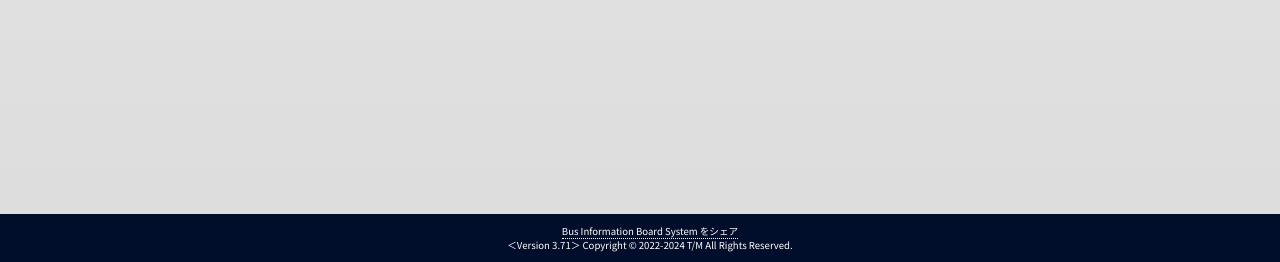
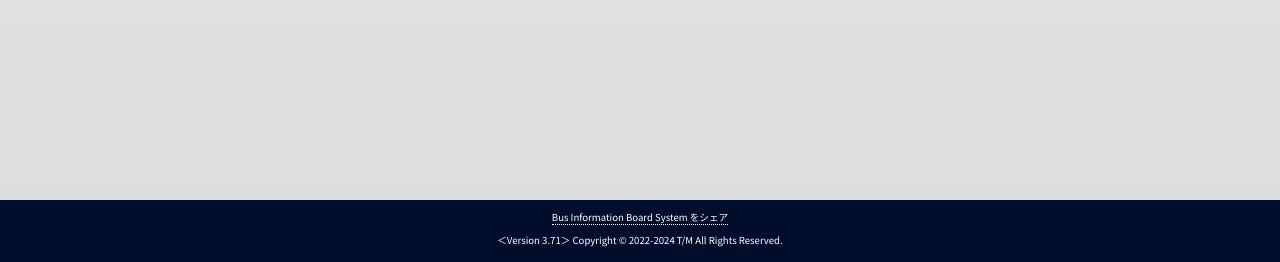
Before and after one commit to mascat-anon/mascat-anon.github.io, a PHP site: page /KBS/index.html in a window 1280 px wide. Shown: the part 2338-2600 px from the top of the page. Run offline with PHP 8.4, Linux system fonts and the light colour scheme.

Commit message:
Update style.css

```diff
--- a/KBS/toppg/style.css
+++ b/KBS/toppg/style.css
@@ -239,17 +239,14 @@ padding: 80px 40px 20px 20px;
   bottom: 0;
   width: 100%;
   font-size: 0.6rem;
-  padding: 10px;
+  padding-bottom:5px;
   color: #fff;
   text-align: center;
   background-color: #000d2b;
 
 }
 
-.footer p {
-  margin: 0;
-  padding: 0;
-}
+
 
 .text-tooltip {
   color: #fff;
@@ -267,7 +264,7 @@ padding: 80px 40px 20px 20px;
   color: #fff;
   padding: 5px 10px;
   position: absolute;
-  top: -35px;
+  top: -45px;
   left: 50%;
   transform: translateX(-50%);
   transition: all .6s ease-in-out;
```
